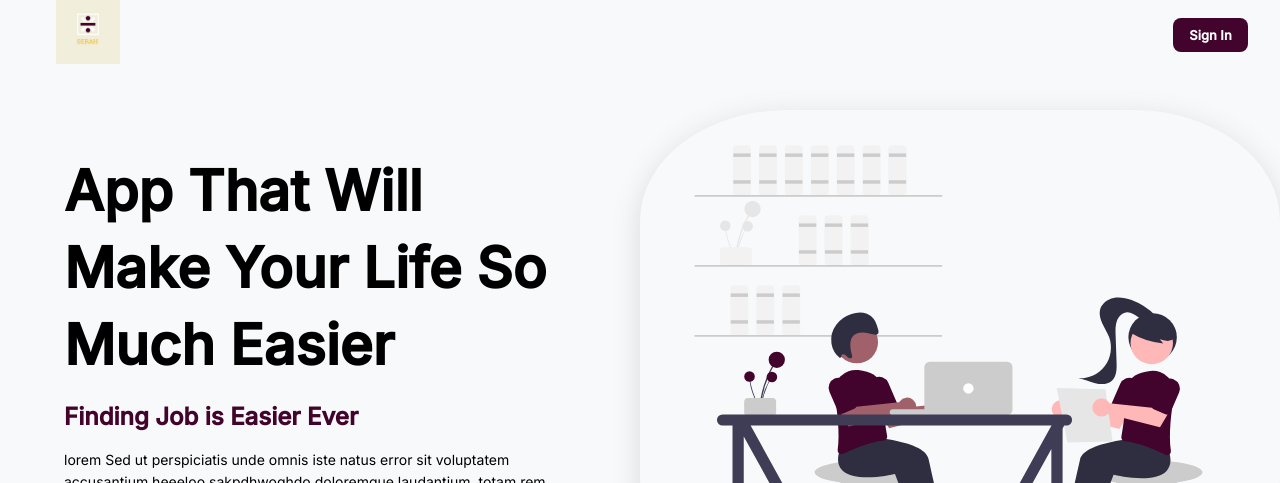
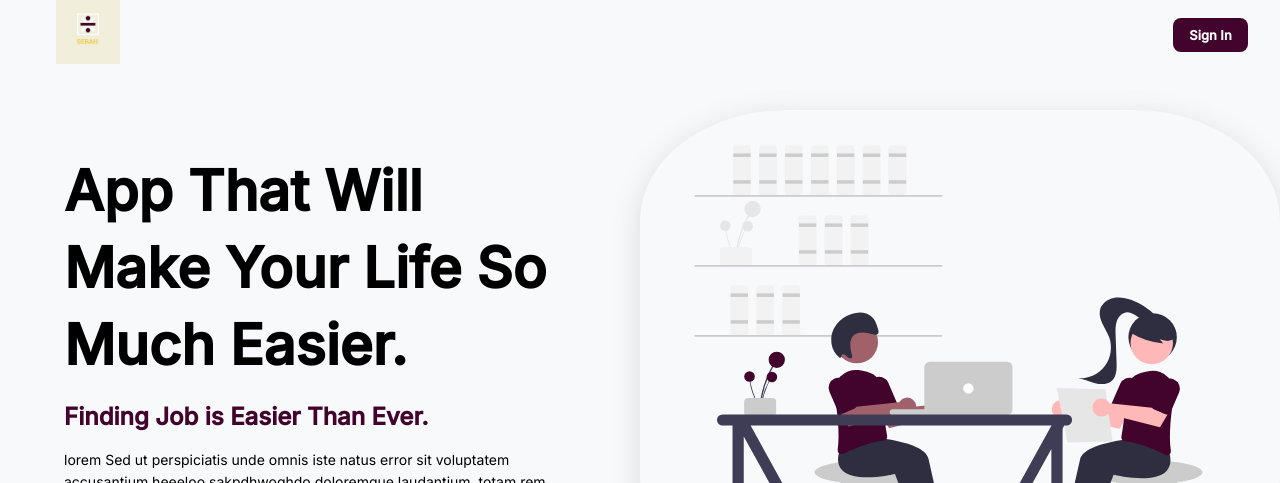
Before and after one commit to nuredin10/sera-job-portal, a Next.js app in the folder client-side/: page / in a window 1280 px wide. Shown: the top 483 px of the page. Built offline with nearby package versions, Linux system fonts and the light colour scheme.

Commit message:
Update index.js
changes on the home pages (index.js)

```diff
--- a/client-side/src/pages/index.js
+++ b/client-side/src/pages/index.js
@@ -62,13 +62,13 @@ export default function Home({}) {
               }}
             >
               <Typography color="black" variant="h1">
-                App That Will Make Your Life So Much Easier
+                App That Will Make Your Life So Much Easier.
               </Typography>
               <Typography
                 sx={{ color: "primary.main", mt: 2, textAlign: "left" }}
                 variant="h5"
               >
-                Finding Job is Easier Ever
+                Finding Job is Easier Than Ever.
               </Typography>
               <Typography variant="subtitle2" color="black" sx={{ mt: 2 }}>
                 lorem Sed ut perspiciatis unde omnis iste natus error sit
```
